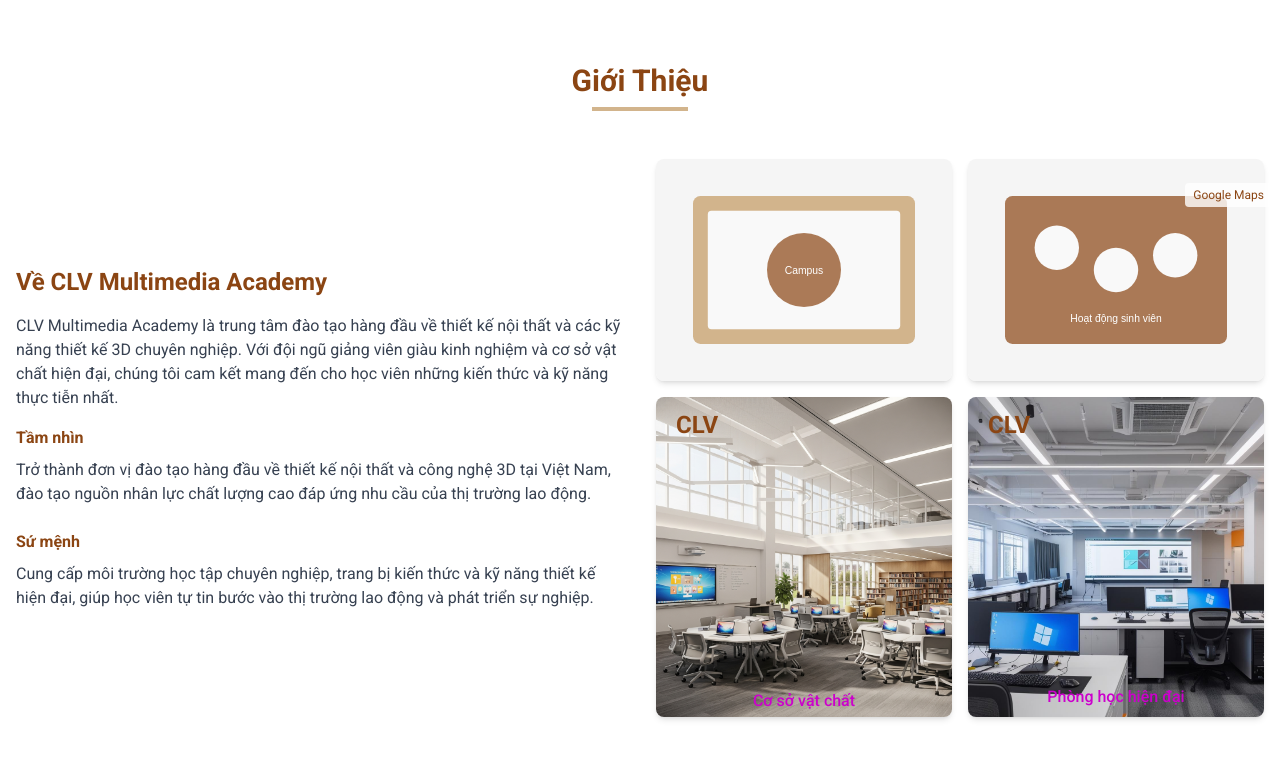
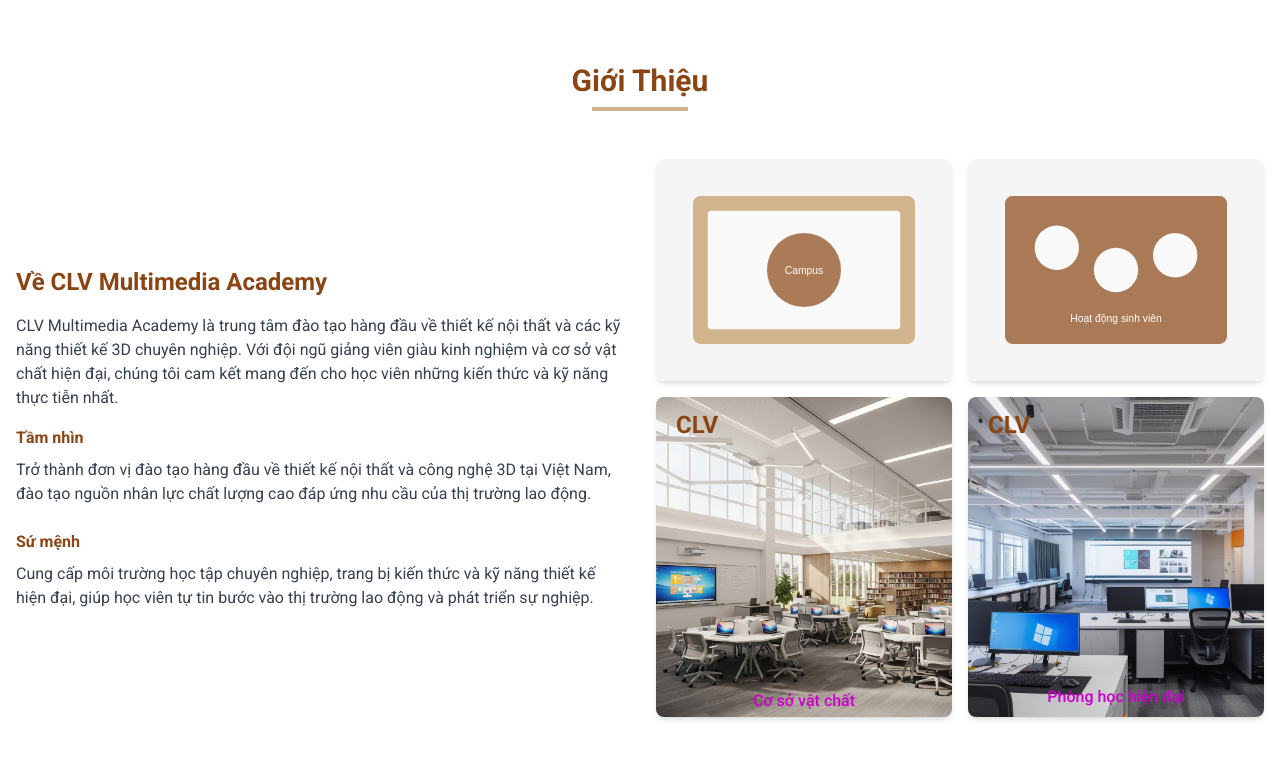
Before and after one commit to clvmultimedia/website-HTML, a Flask app: page / in a window 1280 px wide. Shown: the part 585-1365 px from the top of the page. Run offline with Flask 3, Linux system fonts and the light colour scheme; some libraries are stand-ins or nearby versions.

Commit message:
Cập nhật giao diện và chức năng mới

```diff
--- a/templates/web clv.html
+++ b/templates/web clv.html
@@ -526,7 +526,7 @@
                             loading="lazy"
                             referrerpolicy="no-referrer-when-downgrade">
                         </iframe>
-                            <div class="absolute bottom-2 right-2 bg-white bg-opacity-80 px-2 py-1 rounded text-xs text-[#8B4513]">Google Maps</div>
+
                         </div>
                     </div>
                 </div>
```
